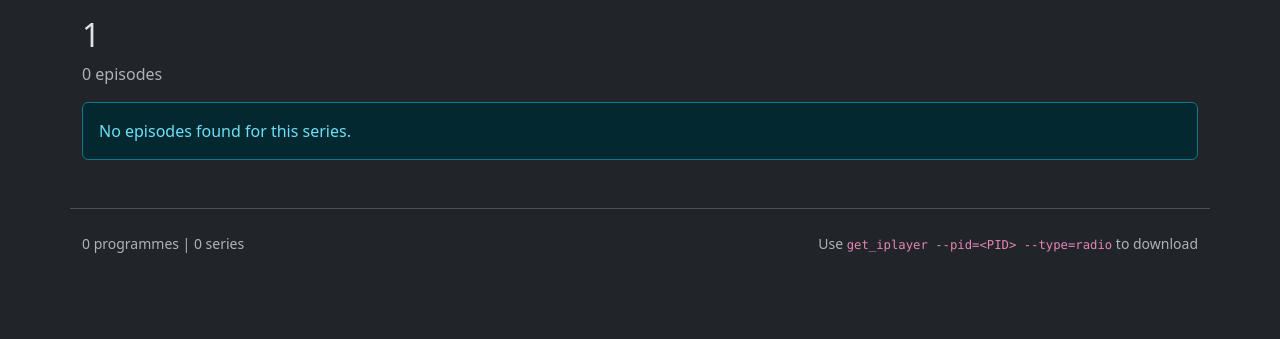
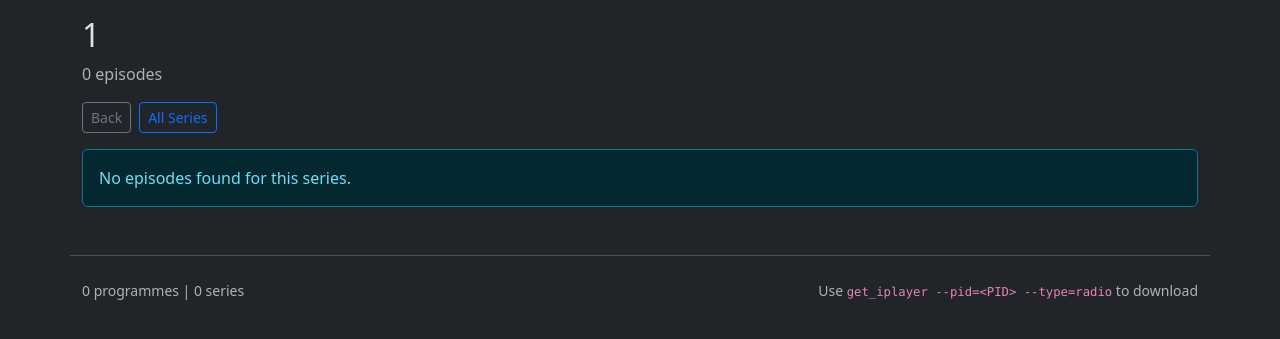
Before and after one commit to bumface11/radiocache, a FastAPI app: page /series/1 in a window 1280 px wide. Shown: the part 104-443 px from the top of the page. Run offline with FastAPI, Linux system fonts and the light colour scheme; data comes from the database, SQL or seed files in the repository; data that the repository does not hold is empty.

Commit message:
series links

```diff
--- a/radio_cache_api.py
+++ b/radio_cache_api.py
@@ -183,6 +183,14 @@ async def series_detail(request: Request, series_pid: str) -> HTMLResponse:
         episodes = db.get_series_episodes(series_pid)
         stats = db.stats()
     series_title = episodes[0].series_title if episodes else series_pid
+    referer = request.headers.get("referer", "")
+    base_url = str(request.base_url)
+    if referer.startswith(base_url):
+        previous_url = "/" + referer[len(base_url) :].lstrip("/")
+    elif referer.startswith("/"):
+        previous_url = referer
+    else:
+        previous_url = "/series"
     return templates.TemplateResponse(
         request,
         "series_detail.html",
@@ -191,6 +199,7 @@ async def series_detail(request: Request, series_pid: str) -> HTMLResponse:
             "series_pid": series_pid,
             "series_title": series_title,
             "episodes": episodes,
+            "previous_url": previous_url,
             "stats": stats,
         },
     )
--- a/templates/radio_cache/index.html
+++ b/templates/radio_cache/index.html
@@ -48,7 +48,9 @@
             <div class="card-body">
                 <h6 class="card-title">{{ prog.title }}</h6>
                 {% if prog.series_title %}
-                    <span class="badge bg-info series-badge">{{ prog.series_title }}</span>
+                    <a href="/series/{{ prog.series_pid }}" class="badge bg-info series-badge text-decoration-none">
+                        {{ prog.series_title }}
+                    </a>
                 {% endif %}
                 {% if prog.duration_secs %}
                     <span class="badge bg-secondary badge-duration">
--- a/templates/radio_cache/series_detail.html
+++ b/templates/radio_cache/series_detail.html
@@ -13,6 +13,11 @@
 
 <h2>{{ series_title }}</h2>
 <p class="text-muted">{{ episodes|length }} episodes</p>
+
+<div class="mb-3 d-flex gap-2">
+    <a href="{{ previous_url }}" class="btn btn-sm btn-outline-secondary">Back</a>
+    <a href="/series" class="btn btn-sm btn-outline-primary">All Series</a>
+</div>
 
 {% if episodes %}
 <div class="list-group">
--- a/templates/radio_cache/series_list.html
+++ b/templates/radio_cache/series_list.html
@@ -11,6 +11,7 @@
         <thead>
             <tr>
                 <th>Series</th>
+                <th>Slug</th>
                 <th class="text-end">Episodes</th>
             </tr>
         </thead>
@@ -19,6 +20,9 @@
             <tr>
                 <td>
                     <a href="/series/{{ s.series_pid }}">{{ s.series_title or s.series_pid }}</a>
+                </td>
+                <td>
+                    <a href="/series/{{ s.series_pid }}" class="font-monospace">{{ s.series_pid }}</a>
                 </td>
                 <td class="text-end">
                     <span class="badge bg-primary">{{ s.episode_count }}</span>
```
